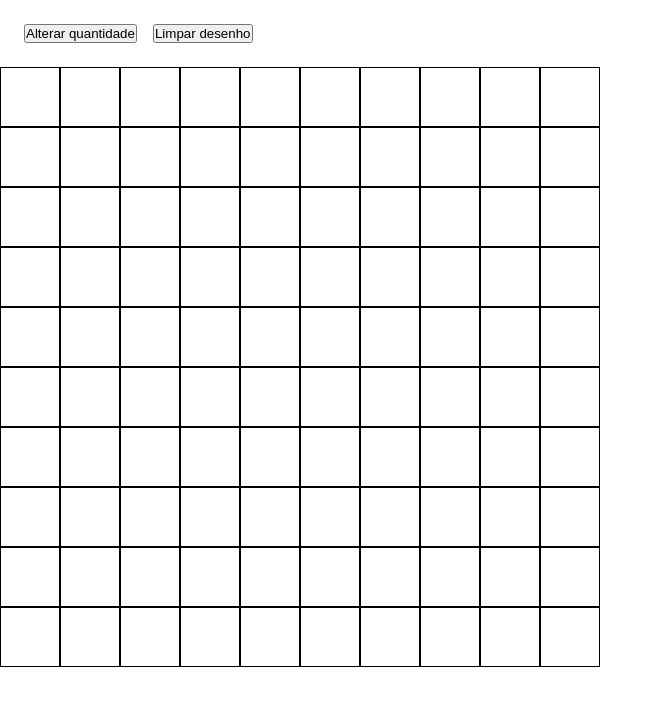
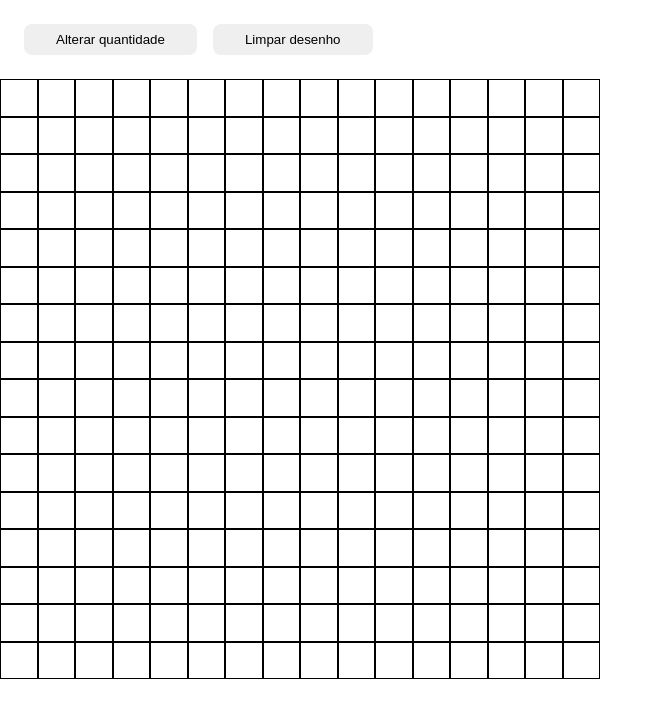
Before and after one commit to xavier-pedro/odin-etch-a-sketch, a plain HTML site: page index.html in a window 1280 px wide. Shown: the whole page, without its empty margins (0-663 px from the left). Drawn offline with Linux system fonts and the light colour scheme.

Commit message:
Estiliza botões

```diff
--- a/script.js
+++ b/script.js
@@ -1,4 +1,4 @@
-let numeroDeCaixas = 10;
+let numeroDeCaixas = 16;
 
 const area = document.querySelector(".grade")
 
--- a/style.css
+++ b/style.css
@@ -20,3 +20,10 @@
     background-color: black;
     border: 1px solid white;
 }
+
+button{
+    padding: 8px 32px;
+    border-radius: 8px;
+    border: none;
+    cursor: pointer;
+}
```
